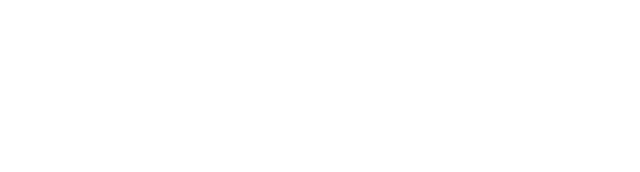
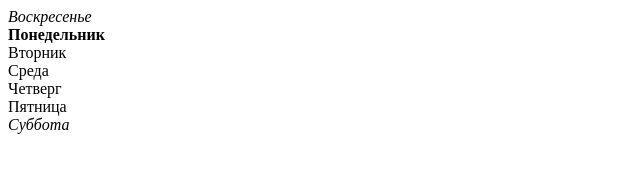
Before and after one commit to 88Natalia88/GLO_complicated-tasks, a plain HTML site: page index.html in a window 1280 px wide. Shown: the whole page, without its empty margins (0-640 px from the left). Drawn offline with Linux system fonts and the light colour scheme.

Commit message:
created my homework

```diff
--- a/index.html
+++ b/index.html
@@ -6,7 +6,7 @@
     <title>Document</title>
 </head>
 <body>
-
+    <div class="days"></div>
     <script src="index.js"></script>
 </body>
 </html>
--- a/index.js
+++ b/index.js
@@ -0,0 +1,18 @@
+const week = ["Воскресенье", "Понедельник", "Вторник", "Среда", "Четверг", "Пятница", "Суббота"];
+const days = document.querySelector('.days');
+let date = new Date();
+let currentDay = date.getDay();
+
+for (let i = 0; i < week.length; i++) {
+    let daysList = document.createElement('div');
+
+    if (i === currentDay) {
+        daysList.innerHTML = `<strong>${week[i]}</strong>`;
+    } else if (week[i] === "Суббота" || week[i] === "Воскресенье") {
+        daysList.innerHTML = `<i>${week[i]}</i>`;
+    } else {
+        daysList.innerText = week[i];
+    }
+
+    days.appendChild(daysList);
+}
```
